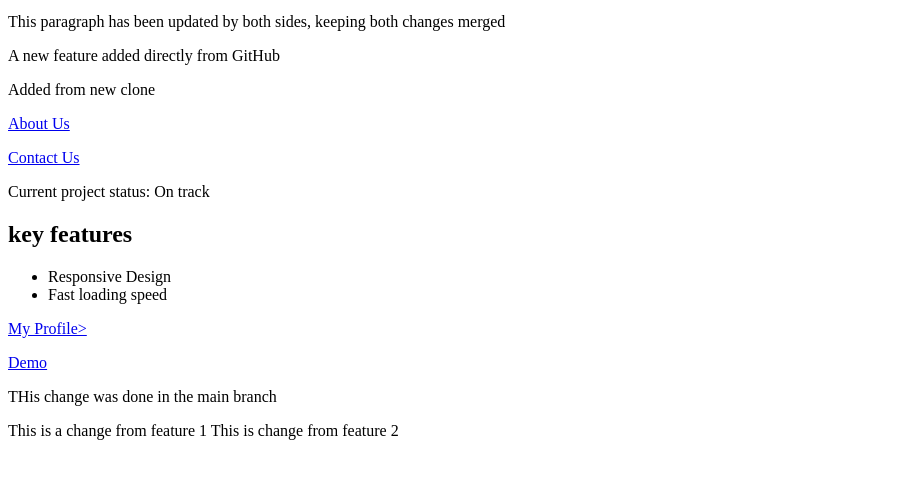
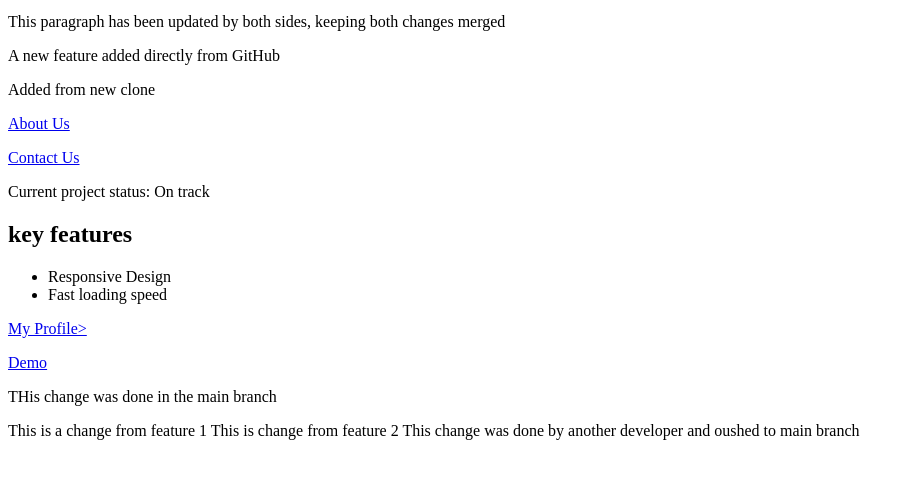
Before and after one commit to dgruploads01/collaboration_project, a plain HTML site: page index.html in a window 1280 px wide. Shown: the part 87-566 px from the top of the page, without its empty margins (0-915 px from the left). Drawn offline with Linux system fonts and the light colour scheme.

Commit message:
Update index.html

```diff
--- a/index.html
+++ b/index.html
@@ -19,3 +19,5 @@
 This is a change from feature 1
 
 This is change from feature 2
+
+This change  was done by another developer and oushed to main branch
```
